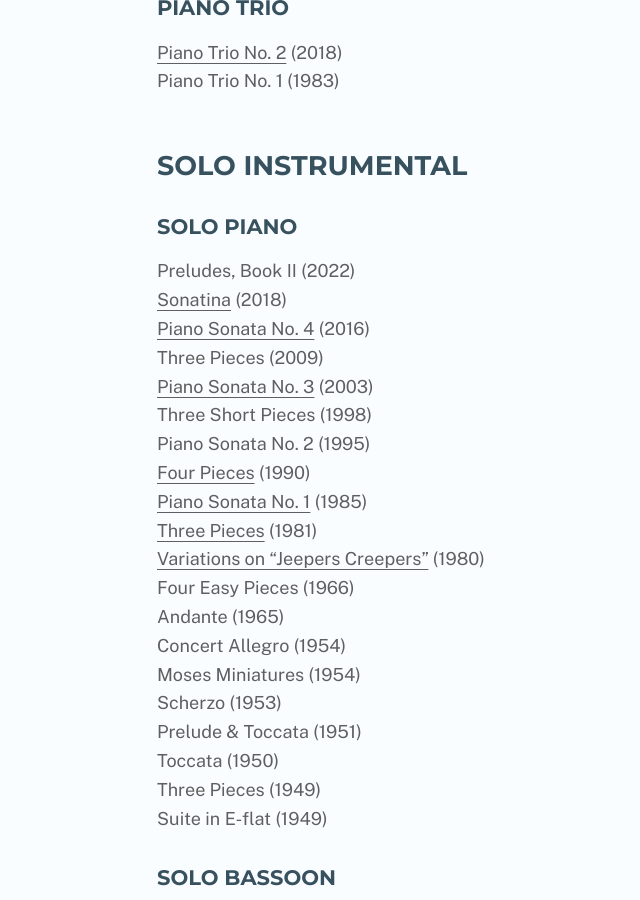
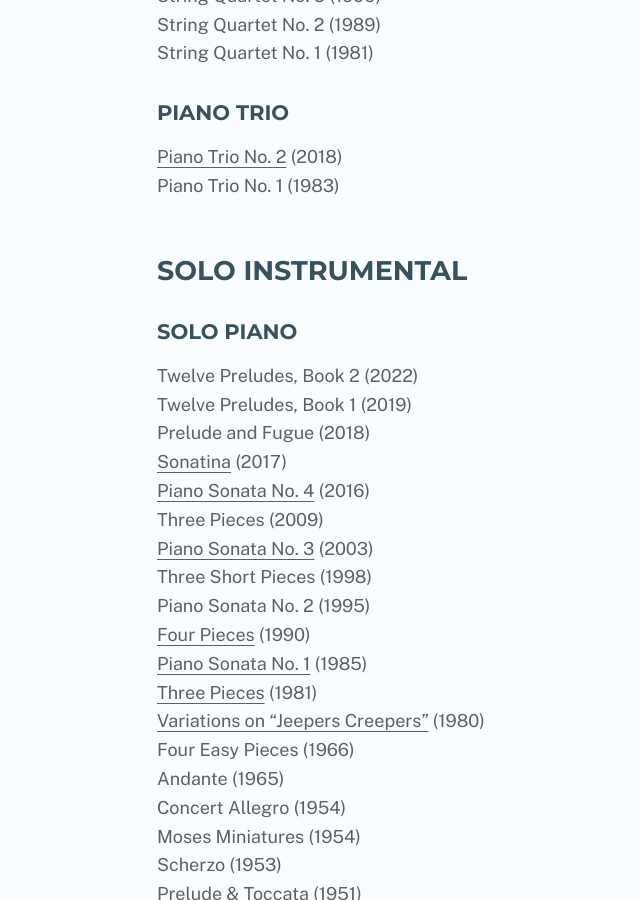
Before and after one commit to dianewitter/phelpsdeanwitter-com, a Jekyll site: the page built from works.md, in a window 1280 px wide and 900 px high, scrolled down 1268 px. Shown: the whole window, without its empty margins (179-819 px from the left). Built offline with Jekyll 4.4.1, drawn with Linux system fonts in a browser that asks for light colours; our own code applies the rules of GitHub Pages for plain Markdown files; some of the changed text lies outside the part shown.

Commit message:
Update works list from Dean's email response

```diff
--- a/_data/works.yaml
+++ b/_data/works.yaml
@@ -1,4 +1,4 @@
-- type: Orchestral
+- type: Orchestra
   works:
   - title: Prelude
     year: 1949
@@ -18,7 +18,9 @@
   - title: Symphony No. 4
     year: 2020
     has-performance: true
-  - title: Concerto for Piano and Orchestra
+- type: Soloist & Orchestra
+  works:
+  - title: Concerto for Piano & Orchestra
     year: 2008
     has-performance: piano-concerto
 
@@ -116,9 +118,13 @@
       year: 2016
       has-performance: piano-sonata-no-4
     - title: Sonatina
+      year: 2017
+      has-performance: sonatina-for-piano
+    - title: Prelude and Fugue
       year: 2018
-      has-performance: sonatina-for-piano
-    - title: Preludes, Book II
+    - title: Twelve Preludes, Book 1
+      year: 2019
+    - title: Twelve Preludes, Book 2
       year: 2022
 
   - type: Solo Bassoon
```
